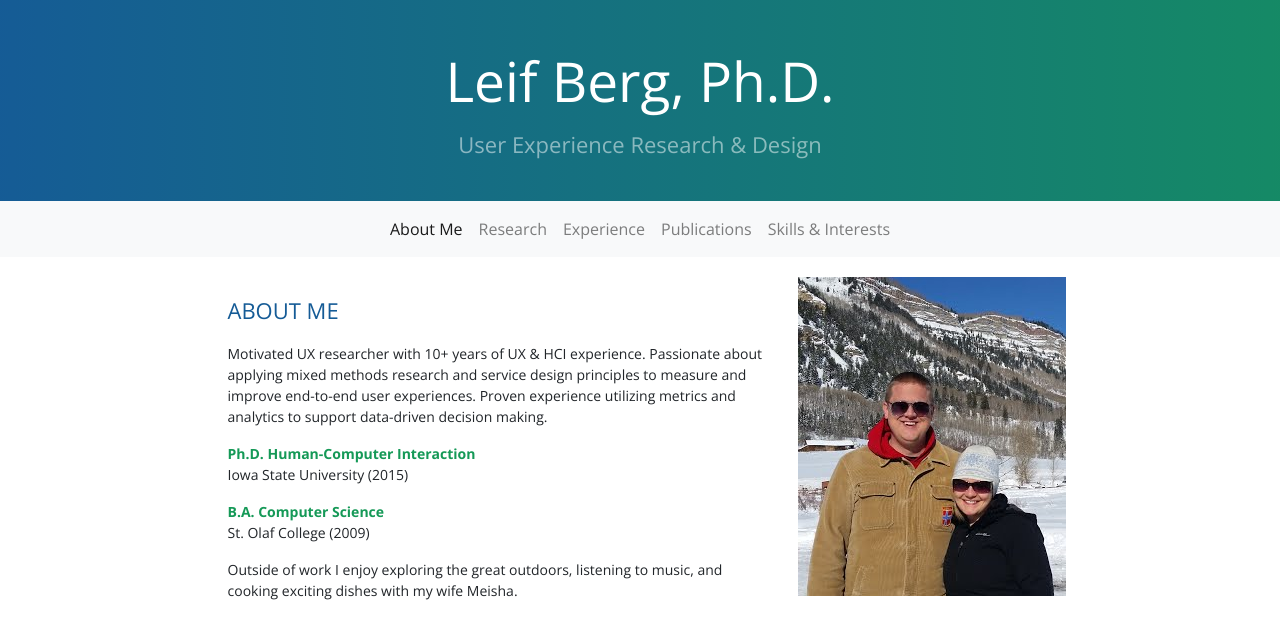
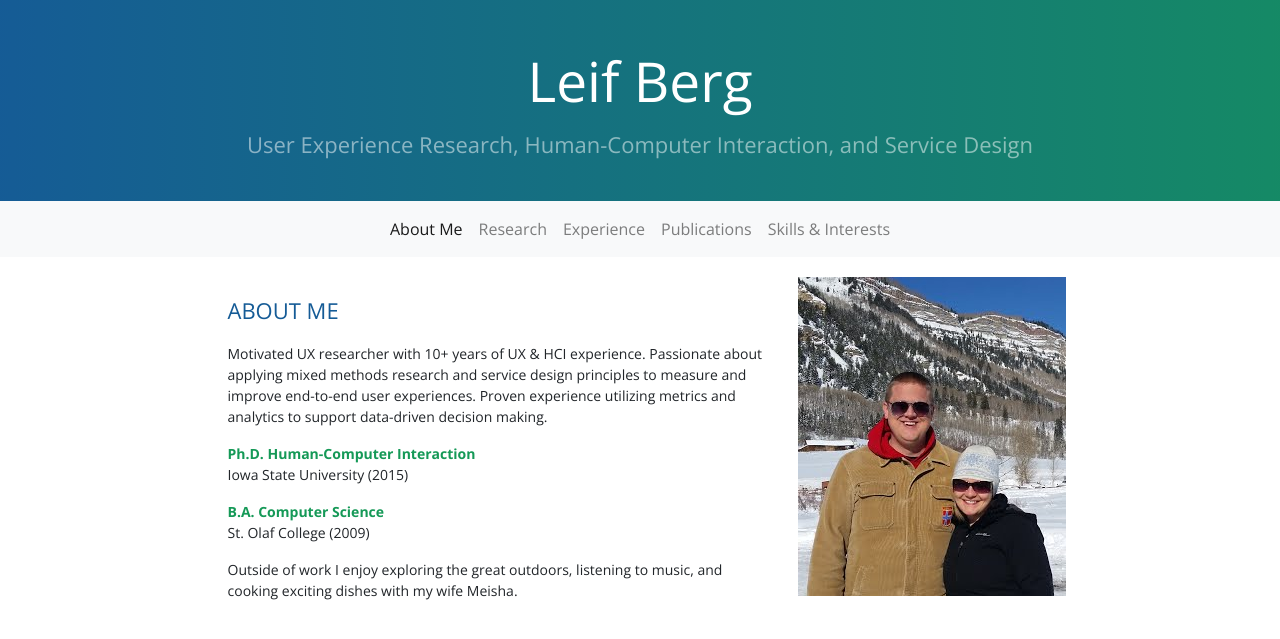
Before and after one commit to lpberg/lpberg.github.io, a Jekyll site: the page built from index.html, in a window 1280 px wide. Shown: the top 639 px of the page. Built offline with Jekyll 4.4.1, drawn with Linux system fonts in a browser that asks for light colours.

Commit message:
updated title

```diff
--- a/_includes/hero.html
+++ b/_includes/hero.html
@@ -1,6 +1,6 @@
 <div class="row">
 	<div class="col-md-12 titlePageGrad">
-	<div class="title text-center">Leif Berg, Ph.D.</div>
-	<div class="subtitle text-center">User Experience Research & Design</div>
+	<div class="title text-center">Leif Berg</div>
+	<div class="subtitle text-center">User Experience Research, Human-Computer Interaction, and Service Design</div>
 	</div>
 </div>
```
